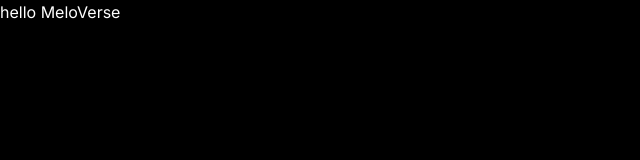
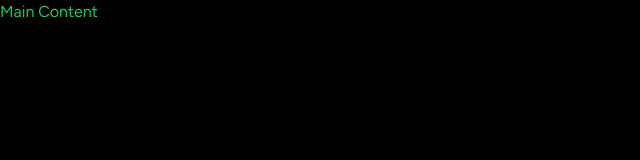
Before and after one commit to MagnumOpusSirius/meloverse, a Next.js app: page / in a window 1280 px wide. Shown: the top 160 px of the page, without its empty margins (0-640 px from the left). Built offline with nearby package versions, Linux system fonts and the light colour scheme.

Commit message:
init steps

```diff
--- /dev/null
+++ b/app/(site)/page.tsx
@@ -0,0 +1,7 @@
+
+export default function Home() {
+  return (
+    <div className="text-green-500">Main Content</div>
+
+  );
+}
--- a/app/layout.tsx
+++ b/app/layout.tsx
@@ -1,12 +1,12 @@
 import type { Metadata } from "next";
-import { Inter } from "next/font/google";
+import { Figtree } from "next/font/google";
 import "./globals.css";
 
-const inter = Inter({ subsets: ["latin"] });
+const font = Figtree({ subsets: ["latin"] });
 
 export const metadata: Metadata = {
-  title: "Create Next App",
-  description: "Generated by create next app",
+  title: "MusicApp",
+  description: "Listen to music!",
 };
 
 export default function RootLayout({
@@ -16,7 +16,7 @@ export default function RootLayout({
 }>) {
   return (
     <html lang="en">
-      <body className={inter.className}>{children}</body>
+      <body className={font.className}>{children}</body>
     </html>
   );
 }
--- a/app/page.tsx
+++ /dev/null
@@ -1,6 +0,0 @@
-
-export default function Home() {
-  return (
-    <div>hello MeloVerse</div>
-  );
-}
--- a/tailwind.config.ts
+++ b/tailwind.config.ts
@@ -8,11 +8,7 @@ const config: Config = {
   ],
   theme: {
     extend: {
-      backgroundImage: {
-        "gradient-radial": "radial-gradient(var(--tw-gradient-stops))",
-        "gradient-conic":
-          "conic-gradient(from 180deg at 50% 50%, var(--tw-gradient-stops))",
-      },
+
     },
   },
   plugins: [],
```
Also changed, not shown: components/Sidebar.tsx (added), 1 other file (tests, documents, lock files or other folders).
